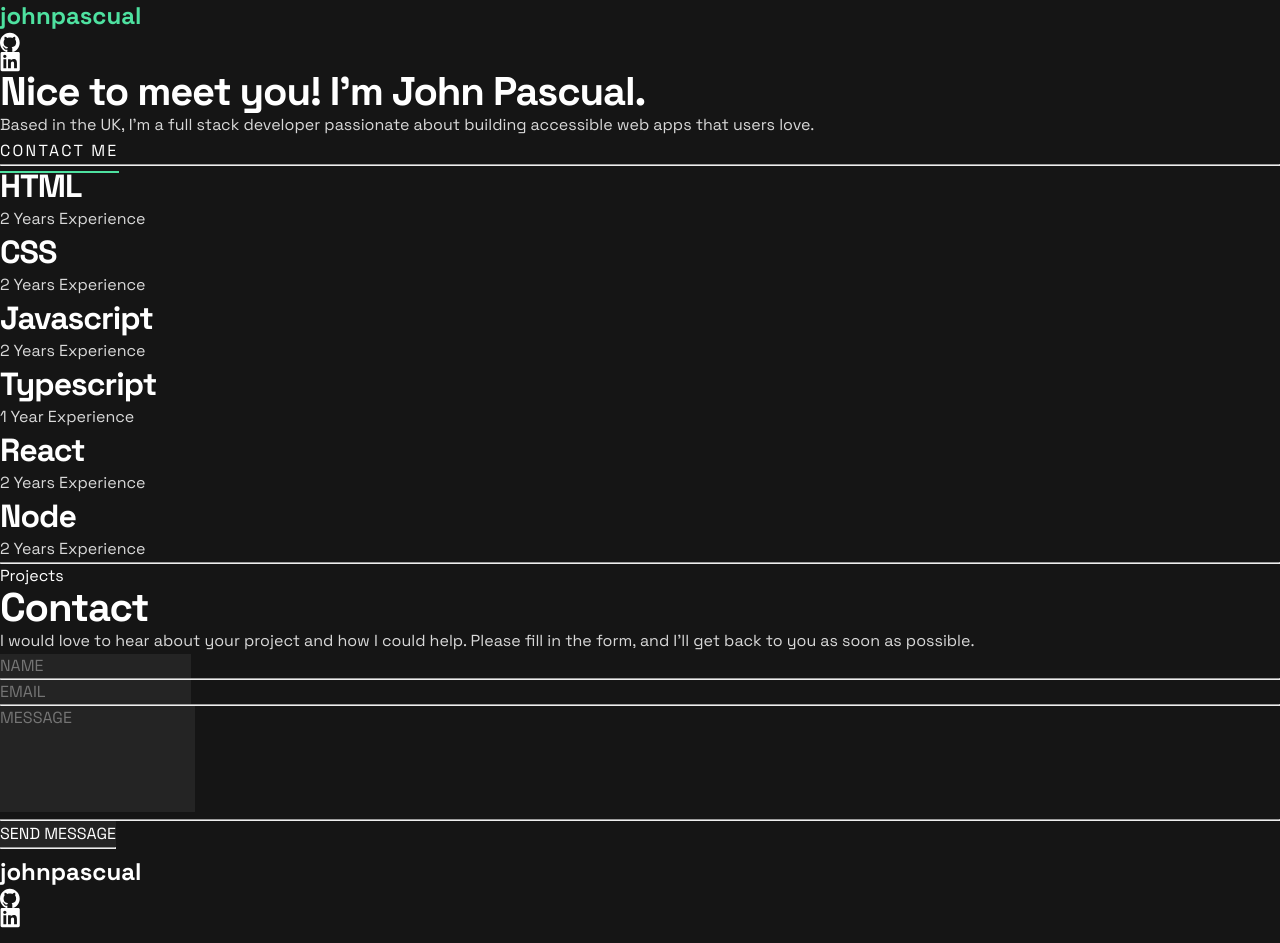
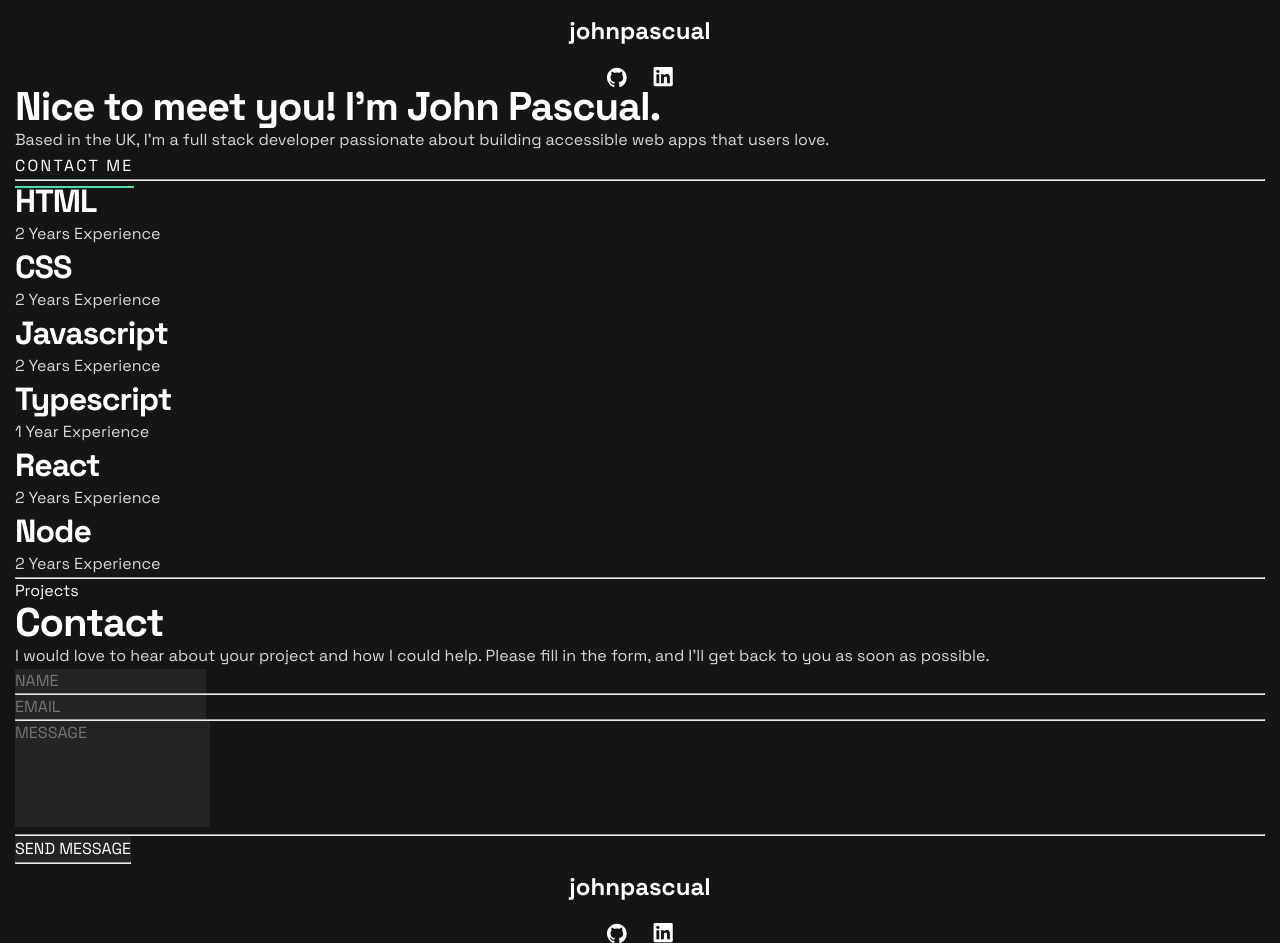
Before and after one commit to tsmjohnpascual/portfolio, a React (Vite) app: page / in a window 1280 px wide. Built offline with nearby package versions, Linux system fonts and the light colour scheme.

Commit message:
style navbar

```diff
--- a/src/App.css
+++ b/src/App.css
@@ -20,8 +20,8 @@ html {
 }
 
 /* Remove list styles on ul, ol elements with a list role, which suggests default styling will be removed */
-ul[role="list"],
-ol[role="list"] {
+ul,
+ol {
   list-style: none;
 }
 
@@ -46,6 +46,7 @@ svg {
   display: block;
 }
 
+/* Text styling */
 .text-body {
   font-size: 16px;
   line-height: 26px;
@@ -72,5 +73,18 @@ svg {
   line-height: 32px;
 }
 
+/* Section padding defaults */
+section {
+  padding: 0 15px;
+}
+
+#top-nav {
+  padding-top: 15px;
+}
+
+/* Container defaults */
 .container {
+  display: flex;
+  flex-direction: column;
+  align-items: center;
 }
--- a/src/components/NavBar/NavBar.jsx
+++ b/src/components/NavBar/NavBar.jsx
@@ -39,7 +39,7 @@ const NavBar = ({ sectionId }) => {
   return (
     <section id={sectionId}>
       <nav>
-        <div className={`${classes.container}`}>
+        <div className={`${classes.container} container`}>
           <div>
             <a href="#profile" className={`${classes.name} text-heading-m`}>
               johnpascual
--- a/src/components/NavBar/NavBar.module.css
+++ b/src/components/NavBar/NavBar.module.css
@@ -1,10 +1,6 @@
-/* .container {
-  display: flex;
-  flex-direction: column;
-  align-items: center;
+.container {
   gap: 20px;
-  padding: 0 15px;
-} */
+}
 
 .name {
   text-decoration: none;
@@ -15,14 +11,11 @@
   color: #4ee1a0;
 }
 
-/* .icon:hover > svg > path {
+.icon:hover > svg > path {
   fill: #4ee1a0;
 }
 
 .navList {
   display: flex;
   gap: 26px;
-  list-style-type: none;
-  margin: 0;
-  padding: 0;
-} */
+}
```
